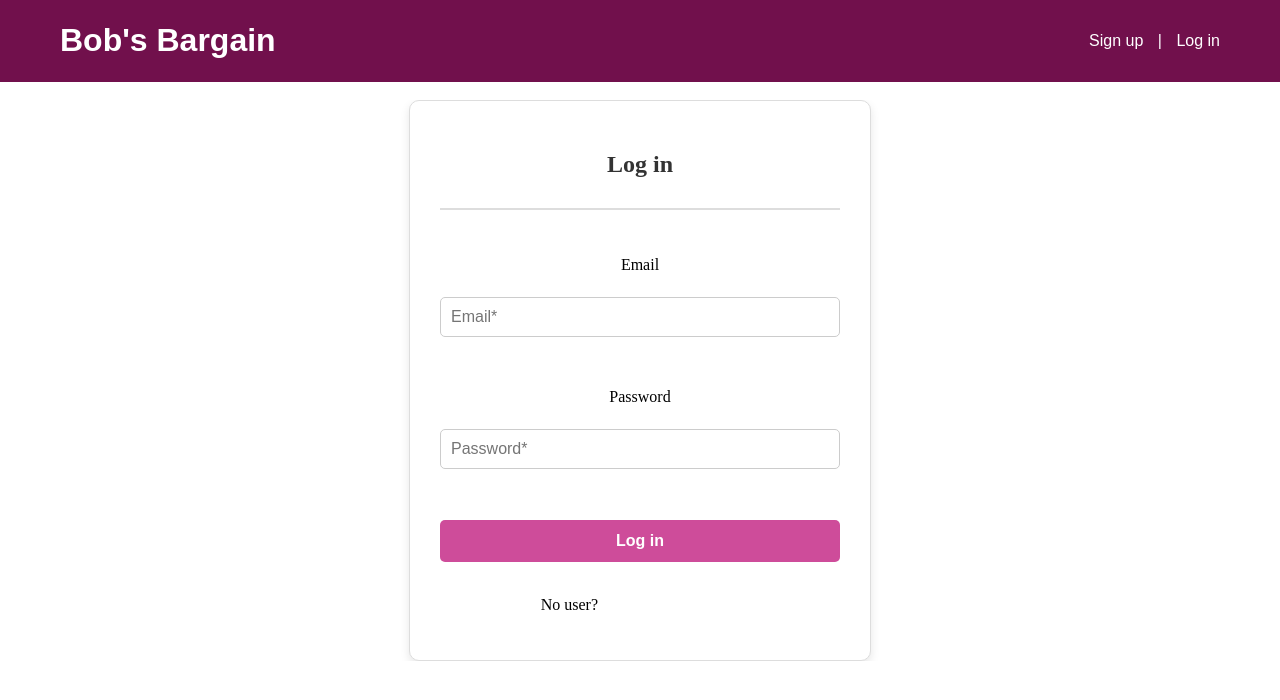
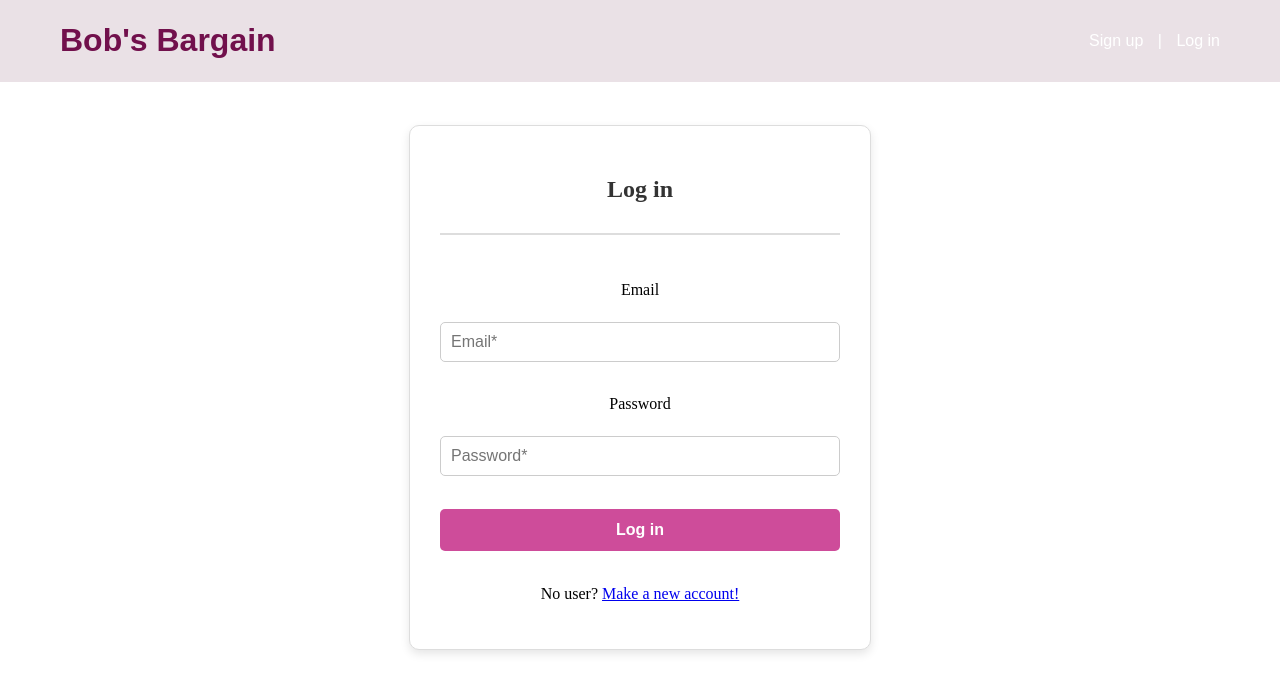
Before and after one commit to maha897/frontend-bobs-bargain, a React (Vite) app: page /#/login in a window 1280 px wide. Shown: the top 700 px of the page. Built offline with nearby package versions, Linux system fonts and the light colour scheme.

Commit message:
minor css

```diff
--- a/src/App.css
+++ b/src/App.css
@@ -22,6 +22,8 @@
   border-radius: 10px;
   box-shadow: 0px 4px 10px rgba(0, 0, 0, 0.1);
   overflow: hidden;
+  margin-bottom: 50px;
+  margin-top: 25px;
 }
 
 .login-form {
@@ -87,6 +89,7 @@
   box-shadow: 0px 4px 10px rgba(0, 0, 0, 0.1);
   overflow: hidden;
   margin-bottom: 50px;
+  margin-top: 25px;
 }
 
 .signup-form {
@@ -150,7 +153,7 @@
   display: flex;
   justify-content: space-between;
   align-items: center;
-  background-color: #71104c;
+  background-color: #eae1e6;
   padding: 1px 20px;
   position: fixed;
   top: 0;
@@ -176,9 +179,38 @@
 
 .logo {
   margin-left: 40px;
-  color: #fff;
+  color: #71104c;
 }
 
 .login {
   color: #fff;
 }
+
+/* ======================== */
+
+.log-out-button {
+  background-color: #ce4c9a;
+  color: white;
+  border: none;
+  padding: 10px 15px;
+  text-align: center;
+  display: inline-block;
+  font-size: 16px;
+  cursor: pointer;
+  border-radius: 5px;
+  transition: background-color 0.3s ease;
+  margin-top: 10px;
+  margin-left: 15px;
+}
+
+.log-out-button:hover {
+  background-color: #bb3e89;
+}
+
+.log-out-button:focus {
+  outline: none;
+}
+
+ul {
+  list-style-type: none;
+}
--- a/src/components/Auth/LogInPage.jsx
+++ b/src/components/Auth/LogInPage.jsx
@@ -61,7 +61,6 @@ function LogInPage() {
             placeholder="Email*"
           />
           <br />
-          <br />
           <label htmlFor="password">Password</label> <br />
           <input
             type="password"
@@ -71,12 +70,11 @@ function LogInPage() {
             placeholder="Password*"
           />
           <br />
-          <br />
           <button className="button">Log in</button>
           <br />
           <p>
             No user?{" "}
-            <Link className="sign-up" to={"/signup"}>
+            <Link className="sign-up-form-link" to={"/signup"}>
               Make a new account!
             </Link>
           </p>
--- a/src/components/BrowsePage/Listings/AdListItem.jsx
+++ b/src/components/BrowsePage/Listings/AdListItem.jsx
@@ -18,7 +18,6 @@ function AdListItem({ ad, edit }) {
     <div className="ad-container">
       <li className="ad-li">
         {ad.title}
-        {/* {ad.description} */}
         {ad.price}
         {!edit && (
           <div className="ad-contact-info">
```
